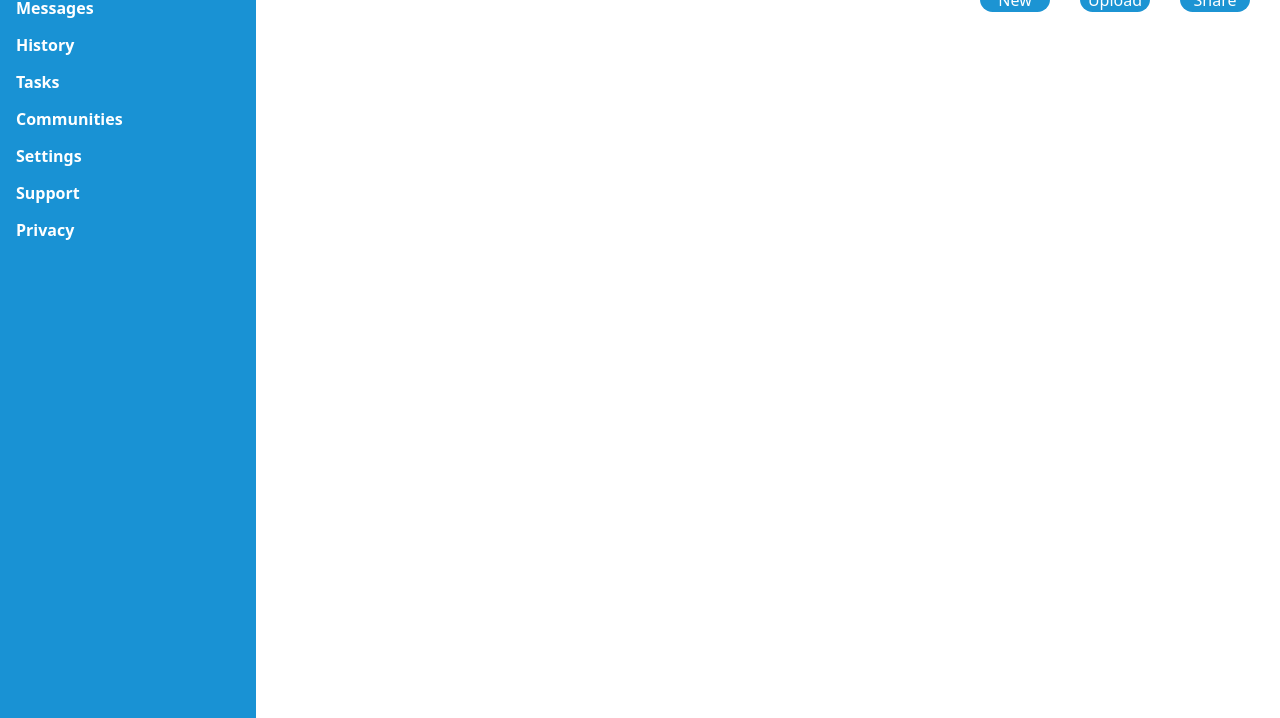
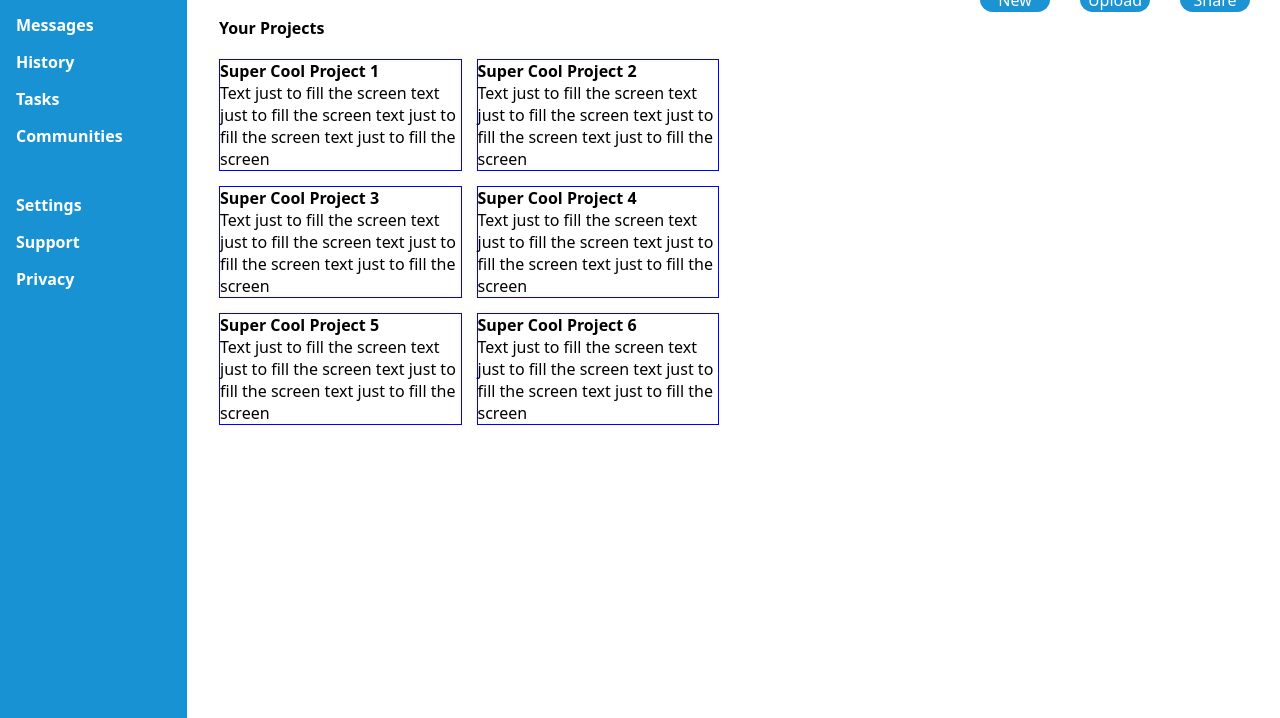
Before and after one commit to Ult1mat3S/admin-dashboard-TOP, a plain HTML site: page index.html in a window 1280 px wide. Shown: the part 130-848 px from the top of the page. Drawn offline with Linux system fonts and the light colour scheme.

Commit message:
feat: add projects grid

```diff
--- a/index.html
+++ b/index.html
@@ -12,10 +12,8 @@
 
 <body id="main">
     <div id="container">
-
         <div id="sidebar">
             <ul>
-                <b>
                 <span class="dashboard-main">
                     <li>Dashboard</li>
                 </span>
@@ -28,7 +26,6 @@
                 <li>Settings</li>
                 <li>Support</li>
                 <li>Privacy</li>
-                </b>
             </ul>
         </div>
 
@@ -46,11 +43,60 @@
             </div>
 
 
-
             <div class="buttons">
                 <button>New</button>
                 <button>Upload</button>
                 <button>Share</button>
+            </div>
+
+            <div>
+                <span>
+                    <h1 style="margin-top: 30px; margin-bottom: 20px;">Your Projects</h1>
+                </span>
+                <div id="projects-grid">
+                    <div>
+                        <h1>Super Cool Project 1</h1>
+                        <div>
+                            <p>Text just to fill the screen text just to fill the screen text just to fill the screen
+                                text just to fill the screen </p>
+                        </div>
+                    </div>
+                    <div>
+                        <h1>Super Cool Project 2</h1>
+                        <div>
+                            <p>Text just to fill the screen text just to fill the screen text just to fill the screen
+                                text just to fill the screen </p>
+                        </div>
+                    </div>
+                    <div>
+                        <h1>Super Cool Project 3</h1>
+                        <div>
+                            <p>Text just to fill the screen text just to fill the screen text just to fill the screen
+                                text just to fill the screen </p>
+                        </div>
+                    </div>
+                    <div>
+                        <h1>Super Cool Project 4</h1>
+                        <div>
+                            <p>Text just to fill the screen text just to fill the screen text just to fill the screen
+                                text just to fill the screen </p>
+                        </div>
+                    </div>
+                    <div>
+                        <h1>Super Cool Project 5</h1>
+                        <div>
+                            <p>Text just to fill the screen text just to fill the screen text just to fill the screen
+                                text just to fill the screen </p>
+                        </div>
+                    </div>
+                    <div>
+                        <h1>Super Cool Project 6</h1>
+                        <div>
+                            <p>Text just to fill the screen text just to fill the screen text just to fill the screen
+                                text just to fill the screen </p>
+                        </div>
+                    </div>
+                </div>
             </div>
 
             <div class="user-profile profile mt">
@@ -61,6 +107,12 @@
                 </div>
             </div>
         </div>
+    </div>
+
+
+
+
+
 
 </body>
 
```
Lines whose indentation alone changed are shown as unchanged.
